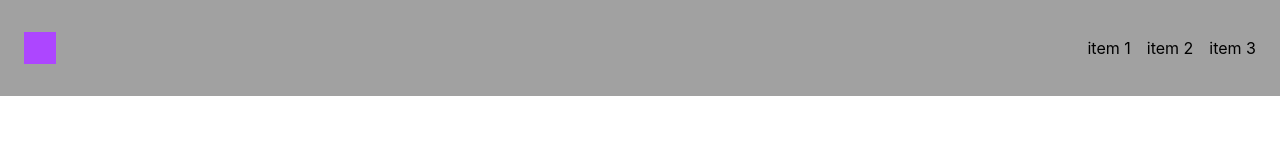
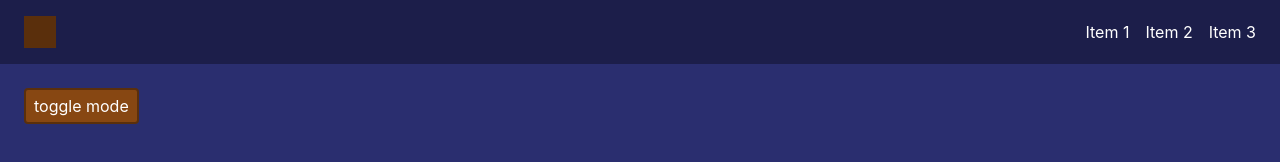
Before and after one commit to HassanmBY/formation-worldskills-26-tailwindcss-day2, a website built with Vite: page index.html in a window 1280 px wide. Built offline with nearby package versions, Linux system fonts and the light colour scheme.

Commit message:
FEAT: implement esily maintainable darkmode using @theme and changing theme proporties when dark class is applied to html element

```diff
--- a/index.html
+++ b/index.html
@@ -1,5 +1,8 @@
 <!doctype html>
-<html lang="en">
+<html
+	lang="en"
+	class="dark"
+>
 	<head>
 		<meta charset="UTF-8" />
 		<meta
@@ -18,11 +21,14 @@
 			<div class="header__logo"></div>
 			<nav class="nav">
 				<ul class="nav__list">
-					<li class="nav__listItem">item 1</li>
-					<li class="nav__listItem">item 2</li>
-					<li class="nav__listItem">item 3</li>
+					<li class="nav__listItem">Item 1</li>
+					<li class="nav__listItem">Item 2</li>
+					<li class="nav__listItem">Item 3</li>
 				</ul>
 			</nav>
 		</header>
+		<main class="main">
+			<button id="toggle-mode">toggle mode</button>
+		</main>
 	</body>
 </html>
--- a/src/main.js
+++ b/src/main.js
@@ -1 +1,11 @@
 import './style.css'
+
+
+const toggleMode = document.querySelector('#toggle-mode');
+const htmlElement = document.querySelector('html');
+
+toggleMode.addEventListener('click', e =>{
+    e.preventDefault();
+
+    htmlElement.classList.toggle("dark")
+})
--- a/src/style.css
+++ b/src/style.css
@@ -5,19 +5,54 @@
   @apply bg-pink-400 sm:bg-yellow-400 md:bg-green-400 lg:bg-blue-400
 }*/
 
+@theme {
+  --color-primary: hsl(70, 46%, 50%);
+  --color-primary-light: hsl(70, 46%, 70%);
+  --color-secondary: hsl(16, 46%, 50%);
+  --color-secondary-light: hsl(16, 46%, 70%);
+
+
+  --breakpoint-2md: 56rem;
+  --color-textColor: #000
+
+}
+
+.dark{
+  --color-primary: hsl(237, 45%, 20%);
+  --color-primary-light: hsl(237, 45%, 30%);
+  --color-secondary: hsl(27, 77%, 20%);
+  --color-secondary-light: hsl(27, 77%, 30%);
+
+  --color-textColor: #fff
+}
+
+
+@variant dark (&:where(.dark, .dark *));
+
+body{
+  @apply bg-primary-light
+}
+
 .header{
-  @apply flex flex-col lg:flex-row gap-16 items-center justify-between px-6 py-8 bg-neutral-400;
+  @apply flex flex-col lg:flex-row gap-8 items-center justify-between px-6 py-4 bg-primary ;
 }
 
 .header__logo{
-  @apply w-8 aspect-square bg-purple-500;
+  @apply w-8 aspect-square bg-secondary ;
 }
-
 
 .nav__list{
   @apply flex flex-col lg:flex-row gap-2 lg:gap-4
 }
 
 .nav__listItem{
-  @apply cursor-pointer hover:font-bold
+  @apply cursor-pointer hover:font-bold text-textColor
 }
+
+.main{
+  @apply p-6
+}
+
+#toggle-mode{
+  @apply  text-textColor bg-secondary-light border-2 border-secondary px-2 py-1 rounded cursor-pointer
+}
```
